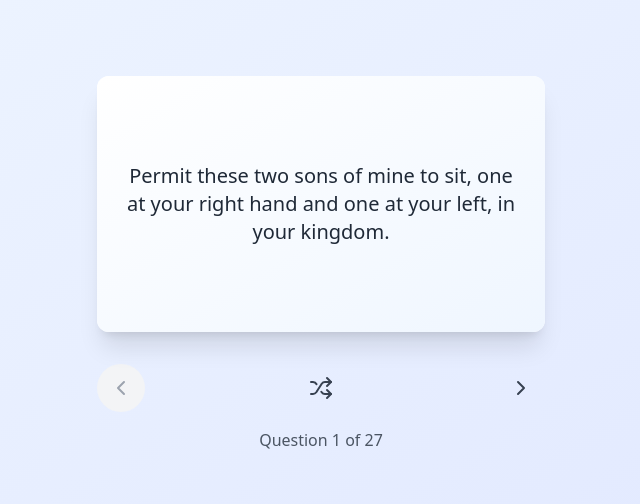
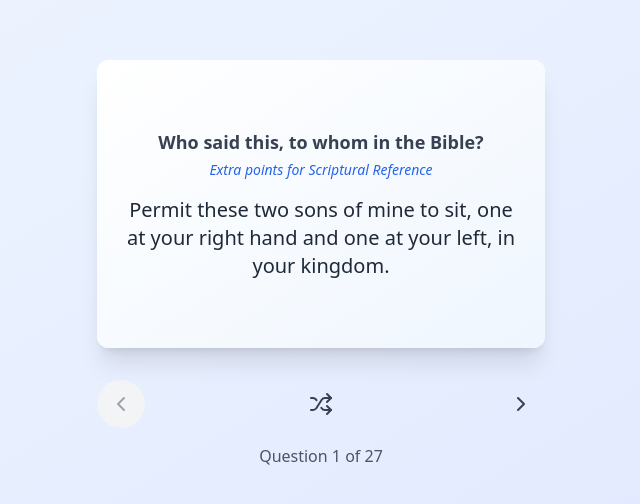
Before and after one commit to oladeayo/question-cards, a React (Create React App) app: page / in a window 1280 px wide. Shown: the part 136-640 px from the top of the page, without its empty margins (319-959 px from the left). Built offline with nearby package versions, Linux system fonts and the light colour scheme.

Commit message:
Updated build and source files

```diff
--- a/src/components/QuestionCards.js
+++ b/src/components/QuestionCards.js
@@ -18,14 +18,14 @@ const QuestionCards = () => {
     "Do not come any closer. Take off your sandals, for the place where you are standing is holy ground.",
     "If I perish, I perish.",
     "The Lord gave, and the Lord has taken away; may the name of the Lord be praised.",
-    "Lord, if it’s you, tell me to come to you on the water.",
+    "Lord, if it's you, tell me to come to you on the water.",
     "Where is the one who is born king of the Jews? For we saw his star when it rose and have come to worship him.",
     "I need to be baptized by you, and yet you come to me?",
     "Lord, save us! We are about to die!",
     "By what authority are you doing these things, and who gave you this authority?",
     "Look, Lord, half of my possessions I now give to the poor, and if I have cheated anyone of anything, I am paying back four times as much!",
     "Permit these two sons of mine to sit, one at your right hand and one at your left, in your kingdom.",
-    "Thus says the LORD, the God of Israel, ‘Release my people so that they may hold a pilgrim feast to me in the dessert.",
+    "Thus says the LORD, the God of Israel, 'Release my people so that they may hold a pilgrim feast to me in the dessert.",
     "I have sinned, for I have disobeyed what the Lord commanded and what you said as well. For I was afraid of the army, and I followed their wishes.",
     "I called out to the Lord from my distress, and  he answered me; from the belly of Sheol I cried out for help, and you heard my prayer.",
     "Tell me what makes you so strong and how you can be subdued and humiliated.",
@@ -35,7 +35,6 @@ const QuestionCards = () => {
     "How can a man be born when he is old? Can he enter a second time into his mother's womb and be born?",
     "Oh that thou wouldest bless me indeed, and enlarge my coast, and that thine hand might be with me, and that thou wouldest keep me from evil, that it might not grieve me!",
     "What! Could you not watch with Me one hour? Watch and pray, lest you enter into temptation. The spirit indeed is willing, but the flesh is weak."
-
   ];
 
   useEffect(() => {
@@ -124,7 +123,7 @@ const QuestionCards = () => {
     <div className="min-h-screen bg-gradient-to-br from-blue-50 to-indigo-100 flex flex-col items-center justify-center p-4">
       <div className="w-full max-w-md relative">
         <div
-          className="relative h-64"
+          className="relative h-72"
           onTouchStart={onTouchStart}
           onTouchMove={onTouchMove}
           onTouchEnd={onTouchEnd}
@@ -139,8 +138,19 @@ const QuestionCards = () => {
               exit="exit"
               className="absolute w-full"
             >
-              <div className="w-full h-64 bg-white rounded-xl shadow-xl hover:shadow-2xl transition-shadow duration-300">
+              <div className="w-full h-72 bg-white rounded-xl shadow-xl hover:shadow-2xl transition-shadow duration-300">
                 <div className="p-6 h-full flex flex-col items-center justify-center bg-gradient-to-br from-white to-blue-50 rounded-xl">
+                  {/* Headers */}
+                  <div className="mb-4 text-center">
+                    <h2 className="text-lg font-semibold text-gray-700 mb-1">
+                      Who said this, to whom in the Bible?
+                    </h2>
+                    <p className="text-sm text-blue-600 italic">
+                      Extra points for Scriptural Reference
+                    </p>
+                  </div>
+
+                  {/* Question text */}
                   <motion.p
                     className="text-xl text-center font-medium text-gray-800"
                     initial={{ opacity: 0, y: 20 }}
```
